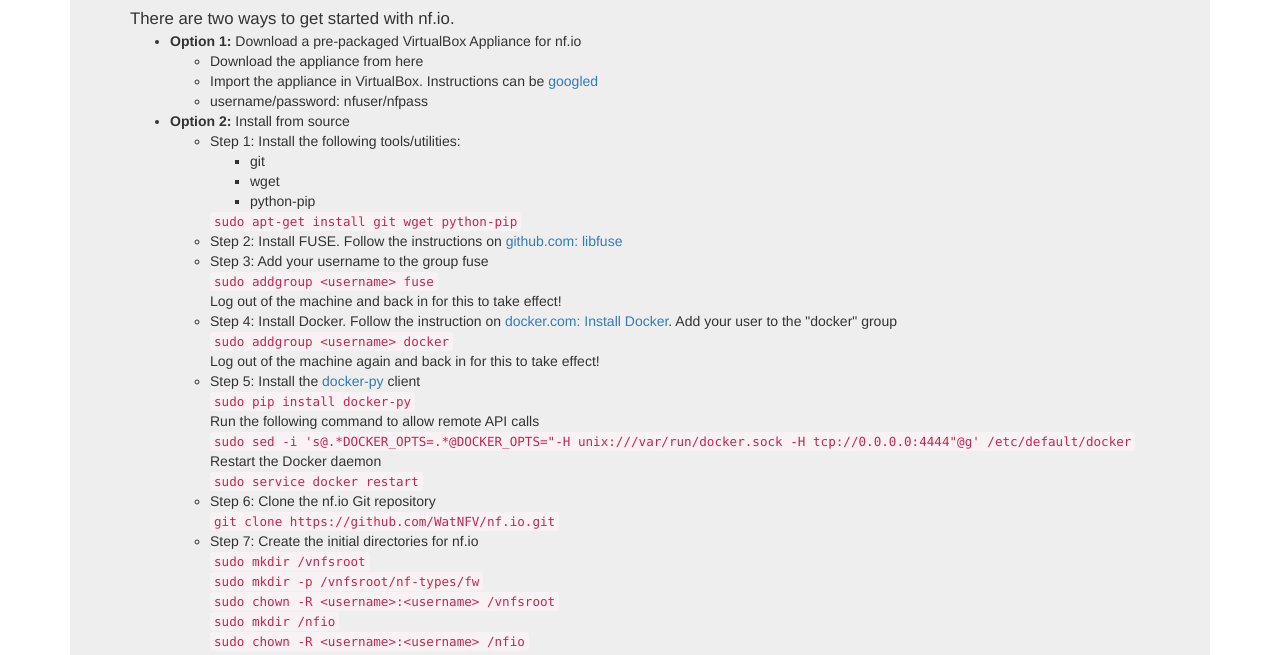
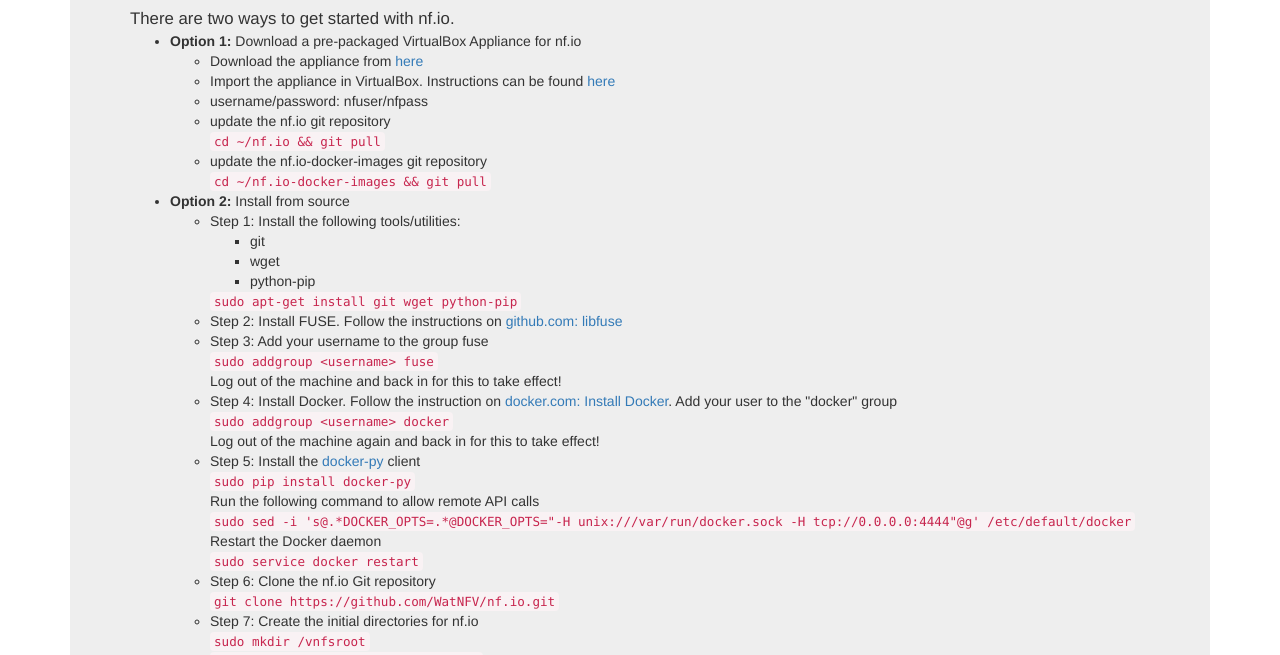
Before and after one commit to abdelhadi-azouni/nf.io, a plain HTML site: page get_started.html in a window 1280 px wide. Shown: the part 124-779 px from the top of the page. Drawn offline with nearby package versions, Linux system fonts and the light colour scheme; a script that the page names is missing.

Commit message:
added link to .ova file

```diff
--- a/get_started.html
+++ b/get_started.html
@@ -68,9 +68,15 @@
         <ul>
           <li><strong>Option 1:&nbsp;</strong>Download a pre-packaged VirtualBox Appliance for nf.io
             <ul>
-              <li>Download the appliance from here</li>
-              <li>Import the appliance in VirtualBox. Instructions can be <a href="https://www.google.ca/search?q=how+to+import+.ova+files+in+virtualbox" target="_blank">googled</a>
+              <li>Download the appliance from <a href="http://nsm1.cs.uwaterloo.ca/nf.io/nfio-vbox-image.ova" target="_blank">here</a></li>
+              <li>Import the appliance in VirtualBox. Instructions can be found <a href="https://www.google.ca/search?q=how+to+import+.ova+files+in+virtualbox" target="_blank">here</a>
               <li>username/password: nfuser/nfpass</li>
+              <li>update the nf.io git repository<br />
+                <code>cd ~/nf.io && git pull</code>
+              </li>
+              <li>update the nf.io-docker-images git repository<br />
+                <code>cd ~/nf.io-docker-images && git pull</code>
+              </li>
             </ul>
           </li>
           <li><strong>Option 2:&nbsp;</strong>Install from source
```
Also changed, not shown: downloads.html (+4 -3 lines), index.html (+4 -4 lines).
